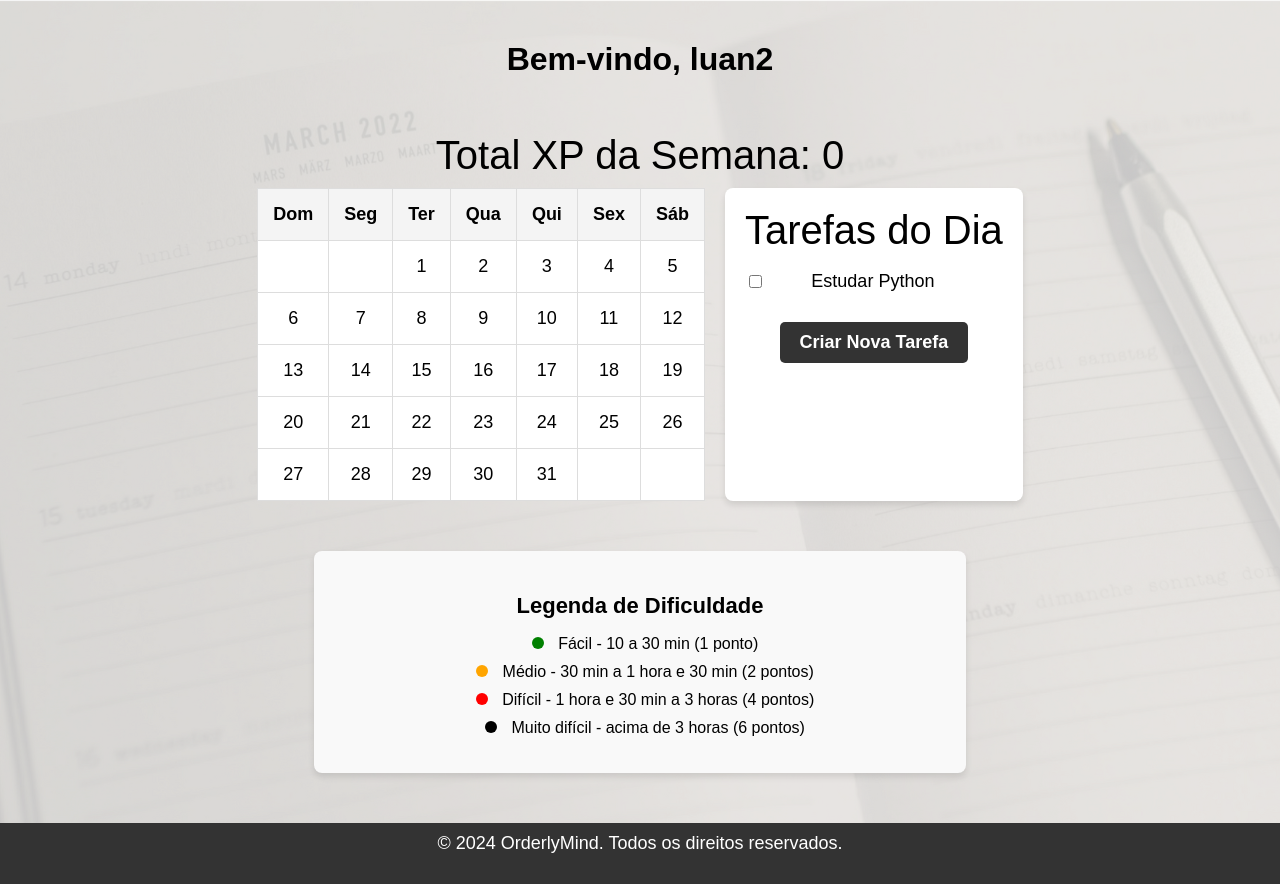
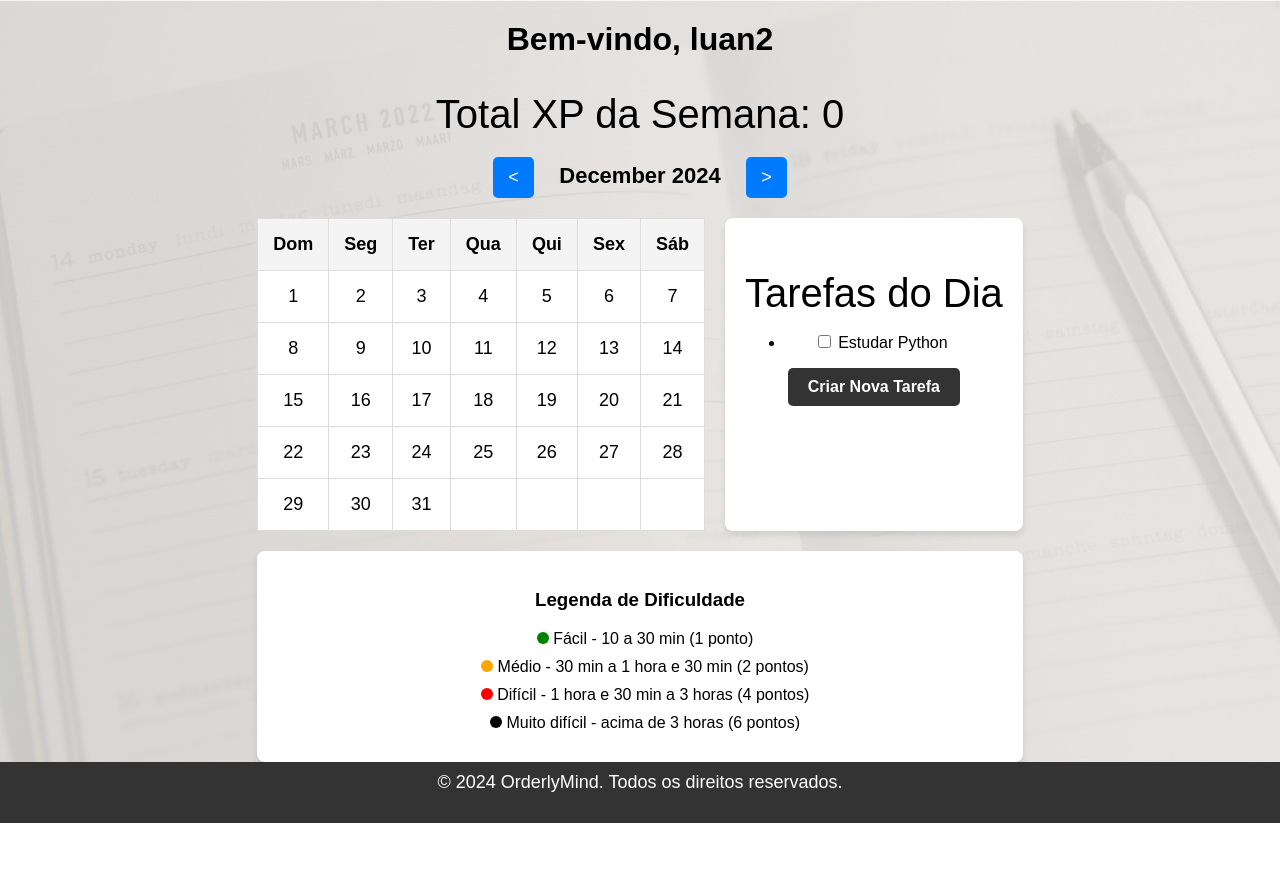
Before and after one commit to Lbragaa/ProjetoRotina, a Django app: page /user/ in a window 1280 px wide. Shown: the part 70-954 px from the top of the page. After the commit the page ends 893 px from the top, so only its background shows below. Run offline with Django 5.2, Linux system fonts and the light colour scheme; a user stored in the database is signed in; data comes from the database, SQL or seed files in the repository; both versions use the stored data as it was after the commit.

Commit message:
mudança de funcionalidade de mes
.

```diff
--- a/galeria/templates/user.html
+++ b/galeria/templates/user.html
@@ -1,14 +1,28 @@
 {% extends 'base.html' %}
 
+
 {% block title %}OrderlyMind - Página do Usuário{% endblock %}
+
 
 {% block content %}
 <div class="container">
     <h1>Bem-vindo, {{ user.username }}</h1>
 
+
     <!-- Display the total XP for the week -->
     <div class="weekly-xp-container">
         <h2>Total XP da Semana: {{ total_weekly_xp }}</h2>
+    </div>
+
+
+    <!-- Navegação de Mês -->
+    <div class="month-navigation">
+        <form method="GET" action="">
+            <button type="submit" name="change_month" value="previous">&#60;</button>
+            <span id="current-month">{{ current_month }} {{ current_year }}</span>
+            <button type="submit" name="change_month" value="next">&#62;</button>
+            <input type="hidden" name="date" value="{{ current_date }}">
+        </form>
     </div>
 
     <div class="calendar-container">
@@ -91,15 +68,19 @@
                 {% endif %}
             </ul>
 
-            <!-- Button to Create New Task -->
+
+            <!-- Container para Criar Nova Tarefa -->
             <div class="create-task-container">
-                <a href="{% url 'create_task' %}" class="btn-create-task">Criar Nova Tarefa</a>
+                <div class="create-task-box">
+                    <a href="{% url 'create_task' %}" class="btn-create-task">Criar Nova Tarefa</a>
+                </div>
             </div>
         </div>
     </div>
 
-    <!-- Legenda para Dificuldade com Container de Fundo -->
-    <div class="difficulty-legend-container">
+
+    <!-- Container de Legendas -->
+    <div class="legend-container">
         <div class="difficulty-legend">
             <h3>Legenda de Dificuldade</h3>
             <ul>
@@ -112,72 +93,82 @@
     </div>
 </div>
 
+
 <style>
-    /* Estilos Gerais */
+    .month-navigation {
+        text-align: center;
+        margin: 20px 0;
+        font-size: 20px;
+    }
+
+
+    .month-navigation button {
+        background-color: #007BFF;
+        color: white;
+        border: none;
+        padding: 10px 15px;
+        border-radius: 5px;
+        font-size: 18px;
+        cursor: pointer;
+    }
+
+
+    .month-navigation button:hover {
+        background-color: #0056b3;
+    }
+
+
+    #current-month {
+        margin: 0 20px;
+        font-size: 22px;
+        font-weight: bold;
+    }
+
+
     .calendar-container {
         display: flex;
         justify-content: space-between;
-        width: 100%; /* Mantém o container com 100% da largura */
+        width: 100%;
         margin-bottom: 20px;
     }
 
+
     .calendar {
-        flex: 0 1 30%; /* O calendário ocupa 30% da largura */
+        flex: 0 1 30%;
         margin-right: 20px;
     }
+
 
     .calendar table {
         width: 100%;
         border-collapse: collapse;
-        margin: 0 auto;
-        font-size: 18px; /* Aumenta o tamanho do texto */
+        font-size: 18px;
     }
+
 
     .calendar th, .calendar td {
         border: 1px solid #ddd;
-        padding: 15px; /* Aumenta o espaço interno */
+        padding: 15px;
         text-align: center;
     }
+
 
     .calendar th {
         background-color: #f4f4f4;
         font-weight: bold;
     }
 
+
     .calendar td {
         background-color: #fff;
     }
+
 
     .calendar td:hover {
         background-color: #f0f8ff;
         cursor: pointer;
     }
 
-    .task-list {
-        background: #fff;
-        padding: 20px;
-        border-radius: 8px;
-        box-shadow: 0 4px 6px rgba(0, 0, 0, 0.1);
-        font-size: 18px; /* Aumenta o tamanho do texto */
-        width: 65%; /* Aumenta a largura da caixa de tarefas para 65% */
-    }
-
-    .task-list h2 {
-        text-align: center;
-        margin-top: 0;
-    }
-
-    .task-list ul {
-        list-style: none;
-        padding: 0;
-    }
-
-    .task-list li {
-        margin: 15px 0; /* Aumenta o espaçamento entre as tarefas */
-        display: flex;
-        align-items: center;
-        justify-content: space-between;
-    }
 
     .difficulty {
         width: 12px;
@@ -187,57 +178,35 @@
         margin-left: 10px;
     }
 
+
     .difficulty.easy {
         background-color: green;
     }
+
 
     .difficulty.medium {
         background-color: orange;
     }
 
+
     .difficulty.hard {
         background-color: red;
     }
+
 
     .difficulty.veryhard {
         background-color: black;
     }
 
-    /* Estilos para a legenda com o novo container */
-    .difficulty-legend-container {
-        margin-top: 30px;
+
+    .task-list {
+        background: #fff;
         padding: 20px;
-        background-color: #f9f9f9;
         border-radius: 8px;
         box-shadow: 0 4px 6px rgba(0, 0, 0, 0.1);
-        width: 80%; /* Define a largura da legenda */
-        margin-bottom: 30px;
+        width: 65%;
     }
 
-    .difficulty-legend h3 {
-        text-align: center;
-        font-size: 22px;
-        margin-bottom: 10px;
-    }
-
-    .difficulty-legend ul {
-        list-style: none;
-        padding: 0;
-        font-size: 16px;
-    }
-
-    .difficulty-legend li {
-        margin: 10px 0;
-    }
-
-    .difficulty-legend .difficulty {
-        margin-right: 10px;
-    }
-
-    .create-task-container {
-        text-align: center;
-        margin-top: 30px;
-    }
 
     .btn-create-task {
         display: inline-block;
@@ -245,20 +214,36 @@
         background-color: #333;
         color: #fff;
         text-decoration: none;
+        border-radius: 5px;
         font-weight: bold;
-        border-radius: 5px;
     }
+
 
     .btn-create-task:hover {
         background-color: #555;
     }
 
-    .container {
-        display: flex;
-        flex-direction: column;
-        align-items: center;
-        margin: 20px auto;
-        max-width: 1400px; /* Amplia o container */
+
+    .legend-container {
+        background: #fff;
+        padding: 20px;
+        margin-top: 20px;
+        border-radius: 8px;
+        box-shadow: 0 4px 6px rgba(0, 0, 0, 0.1);
+        text-align: center;
+    }
+
+
+    .difficulty-legend ul {
+        list-style: none;
+        padding: 0;
+        margin: 0;
+        font-size: 16px;
+    }
+
+
+    .difficulty-legend ul li {
+        margin: 10px 0;
     }
 </style>
 {% endblock %}
--- a/galeria/views.py
+++ b/galeria/views.py
@@ -6,6 +6,8 @@ from django.contrib.auth.forms import UserCreationForm
 from django.contrib import messages
 from .forms import TaskForm
 from django.utils import timezone
+import calendar
+from datetime import datetime, timedelta
 
 # Difficulty XP Mapping
 DIFFICULTY_XP_MAPPING = {
@@ -22,19 +24,58 @@ def landing_view(request):
 # Home Page for Authenticated Users
 @login_required
 def user(request):
-    # Make the comparison with timezone aware settings
-    today = timezone.localdate()  # This ensures you get today's date based on the local timezone
+    # Obtém a data atual ou a enviada pelo usuário
+    current_date_str = request.GET.get('date', datetime.today().strftime('%Y-%m-%d'))
 
-    # Debugging print statement to verify dates
-    print(f"Todays date: {today}")
+    try:
+        current_date = datetime.strptime(current_date_str, '%Y-%m-%d')
+    except ValueError:
+        # Fallback para a data atual caso o parâmetro 'date' esteja vazio ou inválido
+        current_date = datetime.today().replace(day=1)
 
-    # Filter for today's tasks
+    # Verificar mudanças no mês
+    change_month = request.GET.get('change_month')
+    if change_month == 'previous':
+        # Ajustar para o mês anterior
+        if current_date.month == 1:  # Janeiro → Dezembro do ano anterior
+            current_date = current_date.replace(year=current_date.year - 1, month=12, day=1)
+        else:
+            current_date = current_date.replace(month=current_date.month - 1, day=1)
+    elif change_month == 'next':
+        # Ajustar para o próximo mês
+        if current_date.month == 12:  # Dezembro → Janeiro do próximo ano
+            current_date = current_date.replace(year=current_date.year + 1, month=1, day=1)
+        else:
+            current_date = current_date.replace(month=current_date.month + 1, day=1)
+
+    # Gerar o calendário para o mês ajustado
+    cal = calendar.Calendar(firstweekday=6)
+    month_days = cal.monthdayscalendar(current_date.year, current_date.month)
+
+    # Nome do mês e ano
+    current_month_name = current_date.strftime('%B')
+    current_year = current_date.year
+
+    # Obtém a data de hoje no timezone local
+    today = timezone.localdate()
+
+    # Filtra as tarefas para hoje
     daily_tasks = Task.objects.filter(user=request.user, due_date=today)
 
-    # Calculate total weekly XP by mapping difficulty strings to their respective values
-    total_weekly_xp = sum(DIFFICULTY_XP_MAPPING.get(task.difficulty, 0) for task in Task.objects.filter(user=request.user))
+    # Calcula o XP semanal total
+    total_weekly_xp = sum(
+        DIFFICULTY_XP_MAPPING.get(task.difficulty, 0) for task in Task.objects.filter(user=request.user)
+    )
 
-    return render(request, 'user.html', {'daily_tasks': daily_tasks, 'total_weekly_xp': total_weekly_xp})
+    return render(request, 'user.html', {
+        'current_month': current_month_name,
+        'current_year': current_year,
+        'calendar': month_days,
+        'total_weekly_xp': total_weekly_xp,
+        'daily_tasks': daily_tasks,
+        'current_date': current_date.strftime('%Y-%m-%d'),  # Passar data atual ajustada para o HTML
+    })
+
 
 # Registration View
 def register(request):
```
Also changed, not shown: other parts of galeria/templates/user.html (+6 -43 lines), db.sqlite3.
